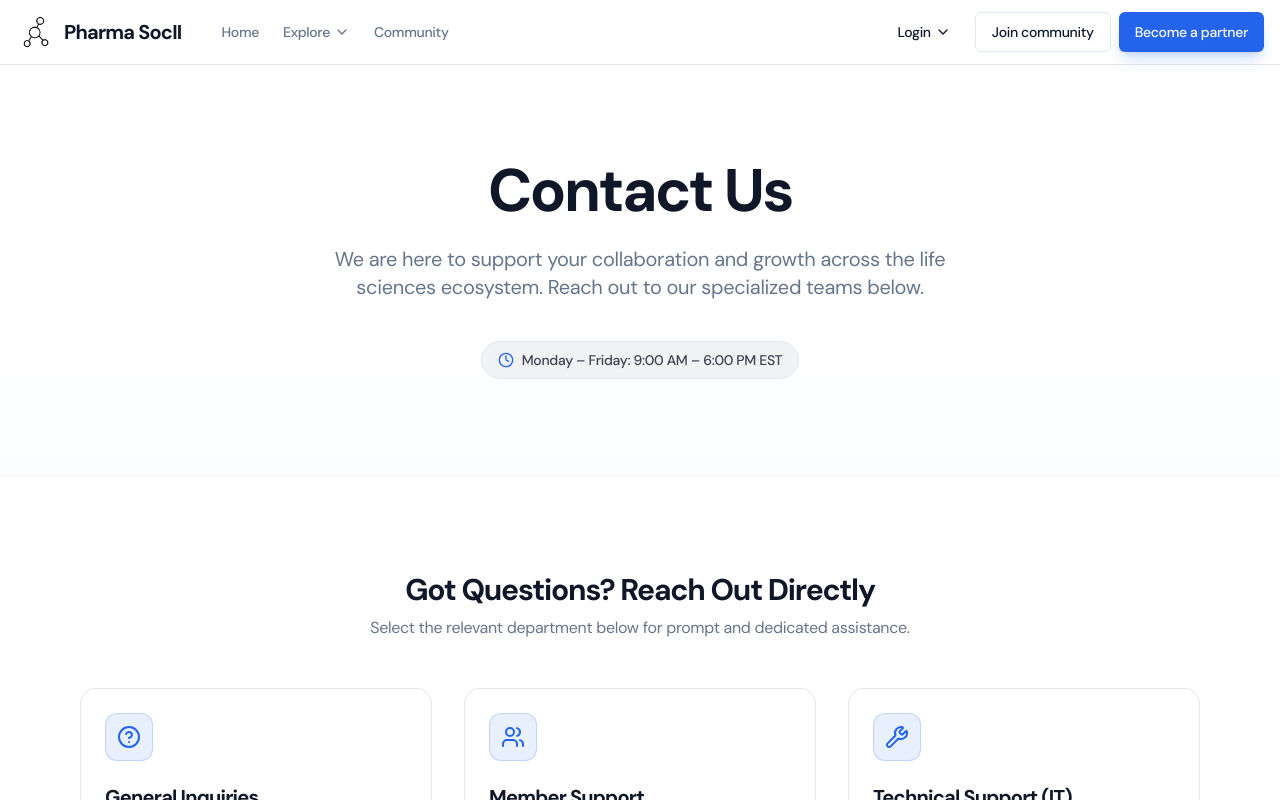
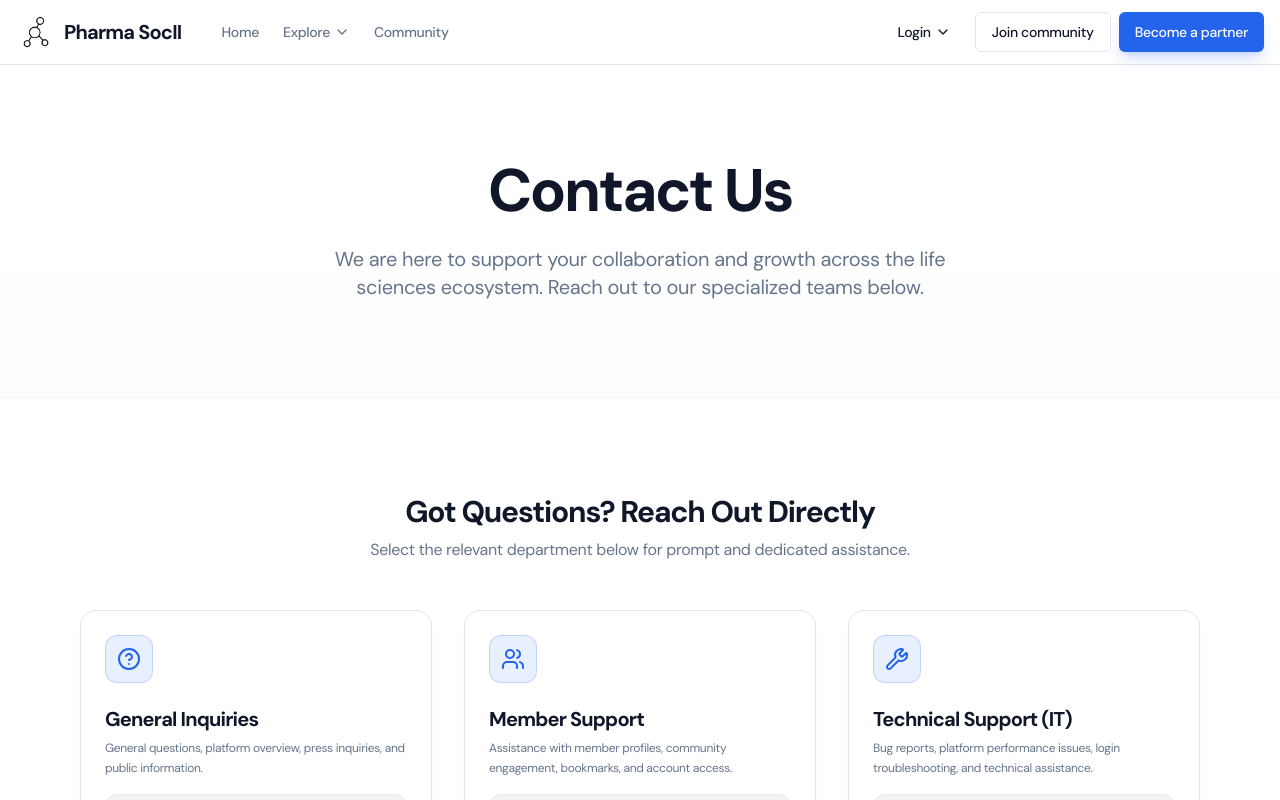
Before and after one commit to simran-kanda1/pharmasocii, a React (Vite) app: page /contact in a window 1280 px wide. Shown: the top 800 px of the page. Built offline with nearby package versions, Linux system fonts and the light colour scheme; no server answers; the database is empty.

Commit message:
Remove date and time bubble from Contact Us header

```diff
--- a/src/pages/ContactUs.tsx
+++ b/src/pages/ContactUs.tsx
@@ -138,7 +138,7 @@ export default function ContactUs() {
                     </p>
 
                     {/* Global Contact Bar (if set) */}
-                    {(config.globalPhone || config.globalHours || config.globalAddress) && (
+                    {(config.globalPhone || config.globalAddress) && (
                         <div className="pt-4 flex flex-wrap items-center justify-center gap-6 text-sm text-foreground/80 font-medium">
                             {config.globalPhone && (
                                 <a
@@ -148,12 +148,6 @@ export default function ContactUs() {
                                     <Phone className="w-4 h-4 text-primary" />
                                     <span>{config.globalPhone}</span>
                                 </a>
-                            )}
-                            {config.globalHours && (
-                                <div className="flex items-center gap-2 bg-foreground/5 px-4 py-2 rounded-full border border-border">
-                                    <Clock className="w-4 h-4 text-primary" />
-                                    <span>{config.globalHours}</span>
-                                </div>
                             )}
                             {config.globalAddress && (
                                 <div className="flex items-center gap-2 bg-foreground/5 px-4 py-2 rounded-full border border-border">
```
Also changed, not shown: 1 other file (tests, documents, lock files or other folders).
